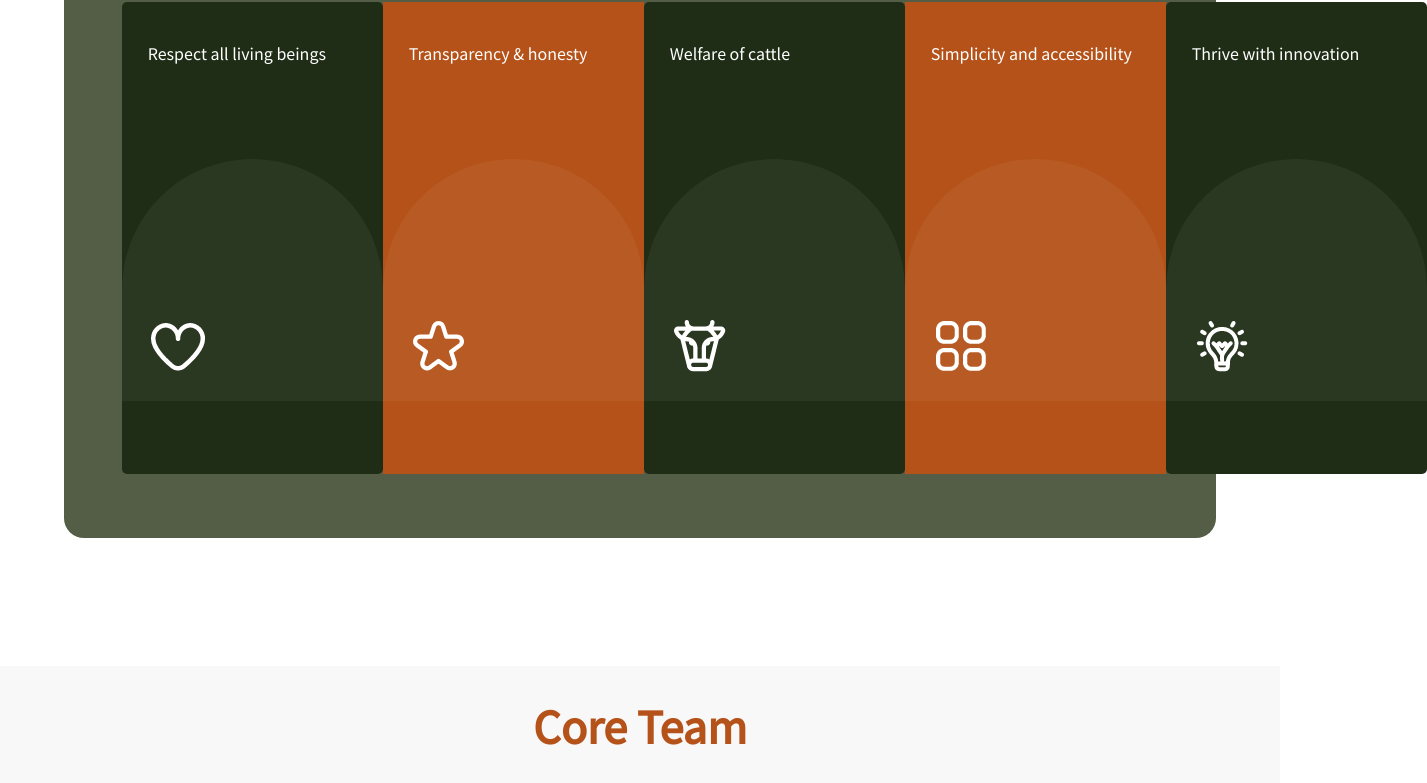
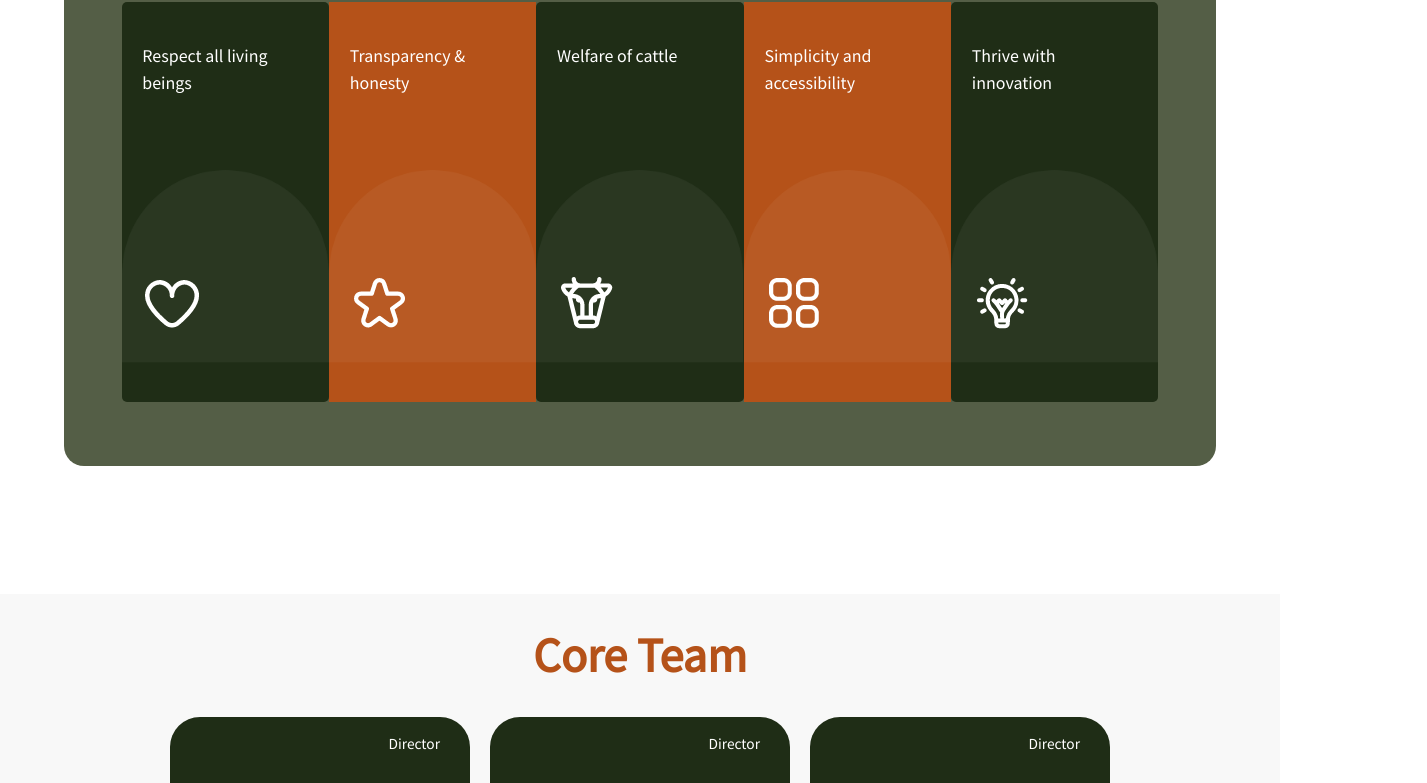
Before and after one commit to rahulvermafreelancer/gavyam, a React (Create React App) app: page /about in a window 1280 px wide. Shown: the part 2779-3562 px from the top of the page, 1427 px wide, since content can reach past the window. Built offline with nearby package versions, Linux system fonts and the light colour scheme; what tw-elements would draw is missing.

Commit message:
changes done

```diff
--- a/src/screens/About/Value.jsx
+++ b/src/screens/About/Value.jsx
@@ -1,28 +1,6 @@
 import React from "react";
 import "./index.css";
-
-const imageData = [
-  {
-    id: 1,
-    image: "/assets/cone.png"
-  },
-  {
-    id: 2,
-    image: "/assets/ctwo.png"
-  },
-  {
-    id: 3,
-    image: "/assets/cthree.png"
-  },
-  {
-    id: 4,
-    image: "/assets/cfour.png"
-  },
-  {
-    id: 51,
-    image: "/assets/cfive.png"
-  }
-];
+import "./team.css";
 
 export const Value = () => {
   return (
@@ -61,6 +39,8 @@ export const Value = () => {
           <div className="card-one-value">
             <p className="font-regular text-white value-sm-card-text">
               Welfare of cattle
+              <br />
+              <br />
             </p>
             <div className="sm-value-card-bg">
               <img
--- a/src/screens/About/team.css
+++ b/src/screens/About/team.css
@@ -92,30 +92,29 @@
   justify-content: space-around;
 }
 .card-one-value {
-  width: 261px;
-  height: 472px;
+  width: 231px;
+  height: 400px;
   background: #1f2d16 0% 0% no-repeat padding-box;
   border-radius: 5px;
 }
 .card-two-value {
-  width: 261px;
-  height: 472px;
+  width: 231px;
+  height: 400px;
   background: #b55219 0% 0% no-repeat padding-box;
 }
 .value-sm-card-text {
   font-size: 1.4vw;
   width: 80%;
   margin: 0 auto;
-  margin-top: 15%;
+  margin-top: 20%;
 }
 .sm-value-card-bg {
-  width: 261px;
-  height: 257px;
   margin-top: 35%;
-  background: transparent url("../../assets/about/bg.png") 0% 0% no-repeat
-    padding-box;
+  background: transparent url("../../assets/about/bg.png") no-repeat padding-box;
+  background-size: 100%;
 }
 .value-image-align {
-  padding-top: 60%;
+  padding-top: 50%;
   padding-left: 10%;
+  padding-bottom: 25%;
 }
```
